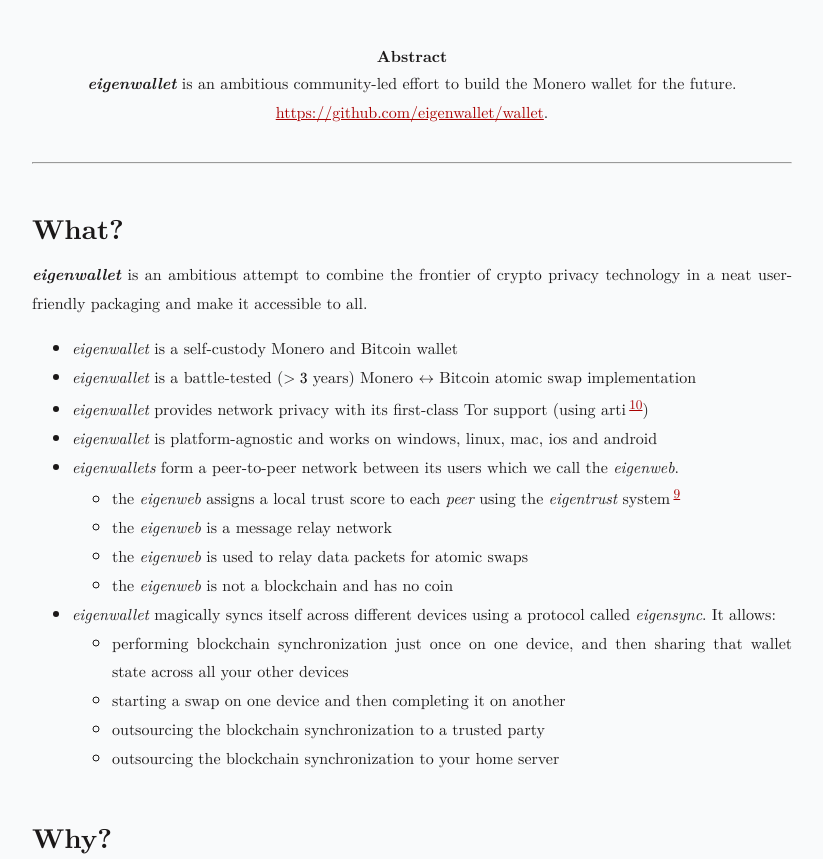
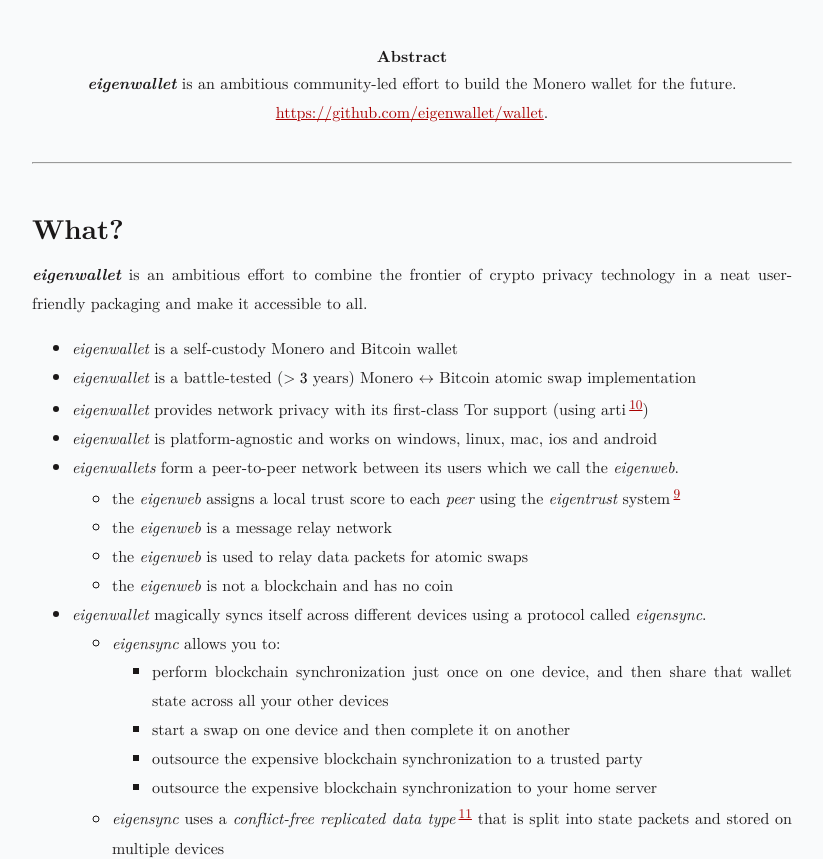
Before and after one commit to eigenwallet/vision, a website built with Vite: page index.html in a window 1280 px wide. Shown: the part 100-959 px from the top of the page, without its empty margins (228-1051 px from the left). Built offline with nearby package versions, Linux system fonts and the light colour scheme.

Commit message:
progress

```diff
--- a/index.html
+++ b/index.html
@@ -32,7 +32,7 @@
 
       <h2 id="how">What?</h2>
       <p>
-        <strong><em>eigenwallet</em></strong> is an ambitious attempt to combine the frontier of crypto privacy technology in a neat user-friendly packaging and make it accessible to all.
+        <strong><em>eigenwallet</em></strong> is an ambitious effort to combine the frontier of crypto privacy technology in a neat user-friendly packaging and make it accessible to all.
         <ul>
           <li>
             <em>eigenwallet</em> is a self-custody Monero and Bitcoin wallet
@@ -64,19 +64,30 @@
             </ul>
           </li>
           <li>
-            <em>eigenwallet</em> magically syncs itself across different devices using a protocol called <em>eigensync</em>. It allows:
+            <em>eigenwallet</em> magically syncs itself across different devices using a protocol called <em>eigensync</em>.
             <ul>
               <li>
-                performing blockchain synchronization just once on one device, and then sharing that wallet state across all your other devices
+                <em>eigensync</em> allows you to:
+                <ul>
+                  <li>
+                    perform blockchain synchronization just once on one device, and then share that wallet state across all your other devices
+                  </li>
+                  <li>
+                    start a swap on one device and then complete it on another
+                  </li>
+                  <li>
+                    outsource the expensive blockchain synchronization to a trusted party
+                  </li>
+                  <li>
+                    outsource the expensive blockchain synchronization to your home server
+                  </li>
+                </ul>
               </li>
               <li>
-                starting a swap on one device and then completing it on another
+                <em>eigensync</em> uses a <em>conflict-free replicated data type</em><sup><a href="#fn11" id="ref11">11</a></sup> that is split into state packets and stored on multiple devices
               </li>
               <li>
-                outsourcing the blockchain synchronization to a trusted party
-              </li>
-              <li>
-                outsourcing the blockchain synchronization to your home server
+                <em>eigensync</em> is fully private and anonymous. State packets are encrypted with the users private key
               </li>
             </ul>
           </li>
@@ -262,6 +273,13 @@
           <em>"Arti is designed from the ground up to work as a modular, embeddable library that other applications can use."</em>
           <a href="#ref10" title="Jump back to footnote 10 in the text.">↩</a>
         </p>
+        <p id="fn11">
+          11. Wikipedia contributors. "Conflict-free replicated data type."
+          <em>Wikipedia, The Free Encyclopedia</em>.
+          <a class="break-all" href="https://en.wikipedia.org/wiki/Conflict-free_replicated_data_type">https://en.wikipedia.org/wiki/Conflict-free_replicated_data_type</a>.
+          <em>"In distributed computing, a conflict-free replicated data type (CRDT) is a data structure that is replicated across multiple computers in a network, with the following features: The application can update any replica independently, concurrently and without coordinating with other replicas."</em>
+          <a href="#ref11" title="Jump back to footnote 11 in the text.">↩</a>
+        </p>
       </div>
 
     </article>
```
